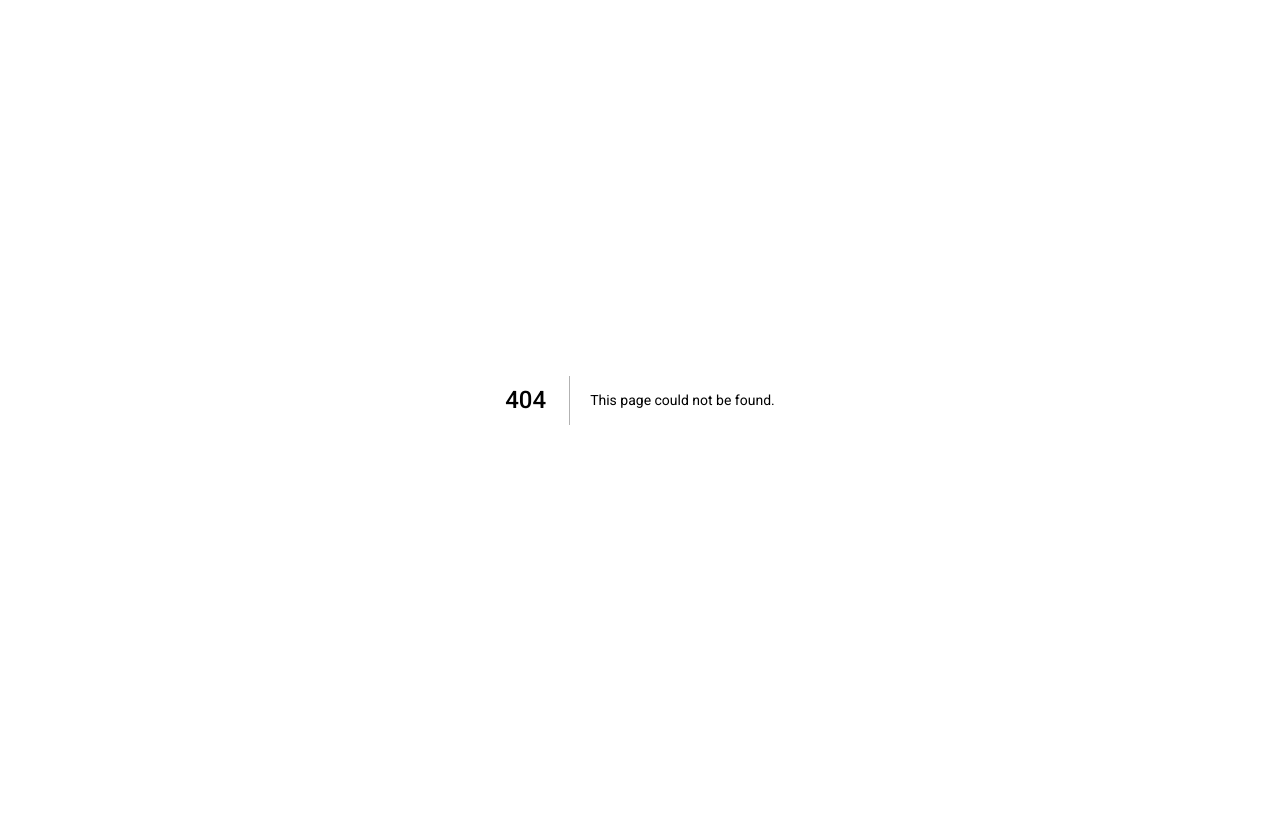
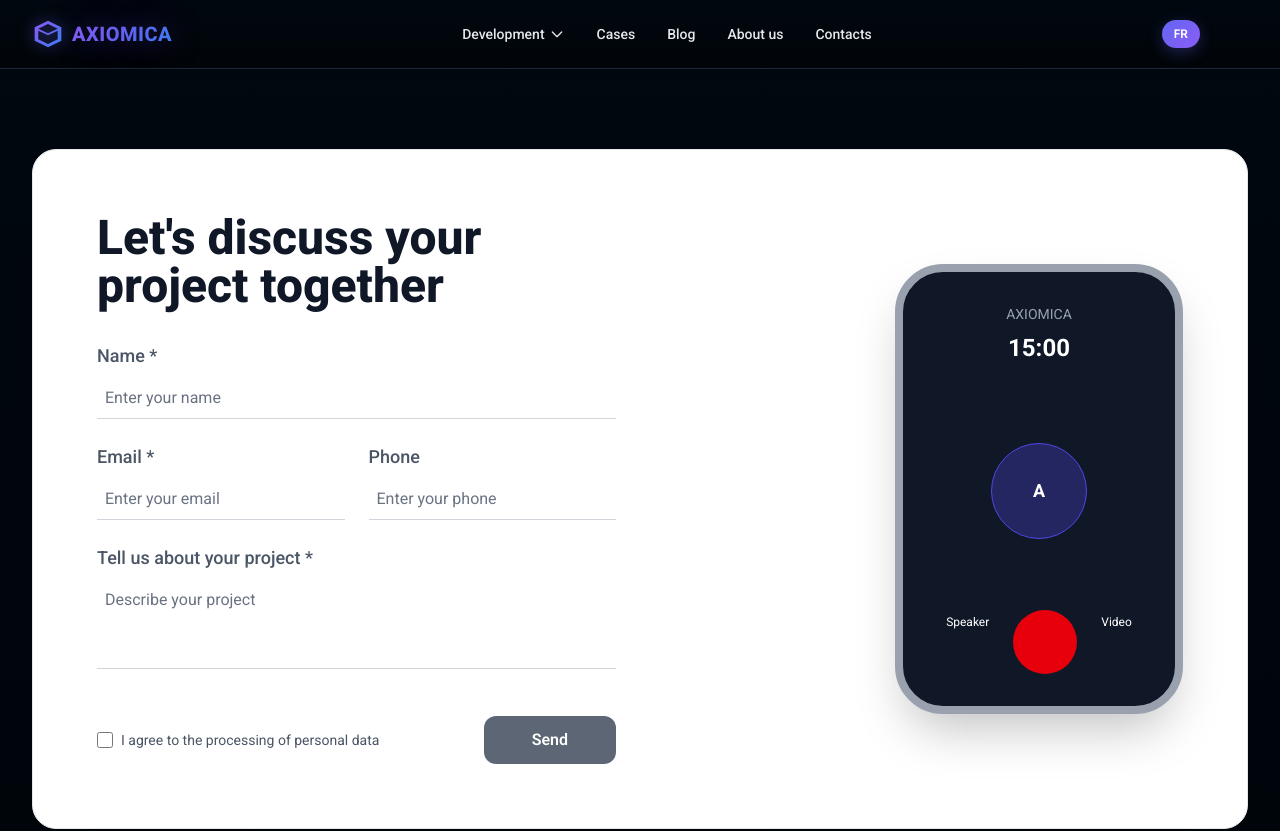
Before and after one commit to rudy128/openblendai, a Next.js app: page /en/contact in a window 1280 px wide. Before the commit this address had no page. Shown: the top 831 px of the page. Before the commit the page ends 800 px from the top, so only its background shows below. Built offline with nearby package versions, Linux system fonts and the light colour scheme.

Commit message:
feat: add About and Contact pages with metadata and sections

```diff
--- /dev/null
+++ b/app/[locale]/about/page.tsx
@@ -0,0 +1,15 @@
+import { Metadata } from "next";
+import MissionSection from "@/app/components/MissionSection";
+
+export const metadata: Metadata = {
+  title: "About Us | OpenBlend AI",
+  description: "Learn about OpenBlend AI's mission, our international team of experts, and our specialization in blockchain development and web3 solutions.",
+};
+
+export default function AboutUsPage() {
+  return (
+    <>
+      <MissionSection />
+    </>
+  );
+}
--- /dev/null
+++ b/app/[locale]/contact/page.tsx
@@ -0,0 +1,15 @@
+import { Metadata } from "next";
+import ContactFormSection from "@/app/components/ContactFormSection";
+
+export const metadata: Metadata = {
+  title: "Contact Us | OpenBlend AI",
+  description: "Get in touch with OpenBlend AI for your blockchain development needs. Submit your project details and we'll get back to you.",
+};
+
+export default function ContactPage() {
+  return (
+    <>
+      <ContactFormSection />
+    </>
+  );
+}
--- a/app/components/Header.tsx
+++ b/app/components/Header.tsx
@@ -147,13 +147,13 @@ const Header = () => {
             {t('blog')}
           </Link>
           <Link
-            href="#mission"
+            href={`/${locale}/about`}
             className="hover:text-[#4F46E5] transition"
           >
             {t('aboutUs')}
           </Link>
           <Link
-            href="#contact"
+            href={`/${locale}/contact`}
             className="hover:text-[#4F46E5] transition"
           >
             {t('contacts')}
@@ -264,14 +264,14 @@ const Header = () => {
               {t('blog')}
             </Link>
             <Link
-              href="#mission"
+              href={`/${locale}/about`}
               className="block text-sm font-medium text-[#E5E7EB] hover:text-[#4F46E5] transition py-2"
               onClick={() => setIsMobileMenuOpen(false)}
             >
               {t('aboutUs')}
             </Link>
             <Link
-              href="#contact"
+              href={`/${locale}/contact`}
               className="block text-sm font-medium text-[#E5E7EB] hover:text-[#4F46E5] transition py-2"
               onClick={() => setIsMobileMenuOpen(false)}
             >
```
